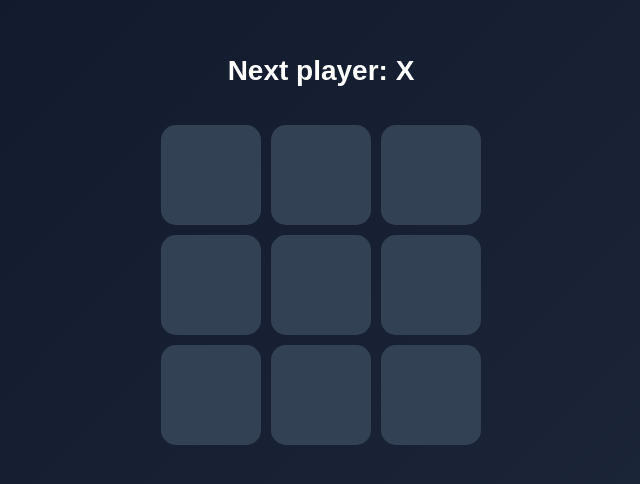
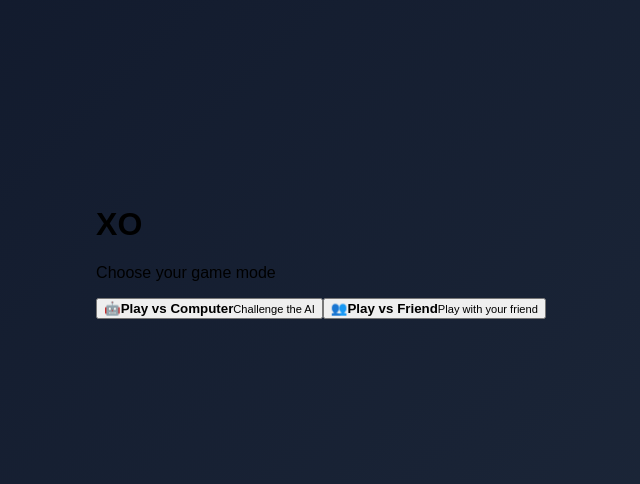
Before and after one commit to esraasaab1-droid/Tic-Tac-Toe-Game, a React (Vite) app: page / in a window 1280 px wide. Shown: the part 148-632 px from the top of the page, without its empty margins (319-959 px from the left). Built offline with nearby package versions, Linux system fonts and the light colour scheme; the HTML template or start-up script is replaced by a standard one.

Commit message:
Refactor App component for game mode and AI

```diff
--- a/src/App.jsx
+++ b/src/App.jsx
@@ -1,142 +1,19 @@
 import { useState } from "react";
+import "./App.css";
 
-function Square({ value, onSquareClick }) {
-  return (
-    <button onClick={onSquareClick} className="square">
-      {value}
-    </button>
-  );
-}
-
-export default function Board() {
-  const [xIsNext, setXIsNext] = useState(true);
-  const [squares, setSquares] = useState(Array(9).fill(null));
-
-  const winner = calculateWinner(squares);
-
-  // التحقق من التعادل
-  const isDraw = !winner && squares.every((square) => square !== null);
-
-  let status;
-
-  if (winner) {
-    status = "Winner: " + winner;
-  } else if (isDraw) {
-    status = "Draw!";
-  } else {
-    status = "Next player: " + (xIsNext ? "X" : "O");
-  }
-
-  function handleClick(i) {
-    // إذا الخانة مستخدمة أو في فائز، لا نسمح بالضغط
-    if (squares[i] || winner) {
-      return;
-    }
-
-    const nextSquares = squares.slice();
-
-    if (xIsNext) {
-      nextSquares[i] = "X";
-    } else {
-      nextSquares[i] = "O";
-    }
-
-    setSquares(nextSquares);
-    setXIsNext(!xIsNext);
-  }
-
-  return (
-    <div className="board">
-
-      {/* Status */}
-      <div
-        className={`status ${
-          winner ? "winner" : isDraw ? "draw" : ""
-        }`}
-      >
-        {status}
-      </div>
-
-      {/* Row 1 */}
-      <div className="board-row">
-        <Square
-          value={squares[0]}
-          onSquareClick={() => handleClick(0)}
-        />
-
-        <Square
-          value={squares[1]}
-          onSquareClick={() => handleClick(1)}
-        />
-
-        <Square
-          value={squares[2]}
-          onSquareClick={() => handleClick(2)}
-        />
-      </div>
-
-      {/* Row 2 */}
-      <div className="board-row">
-        <Square
-          value={squares[3]}
-          onSquareClick={() => handleClick(3)}
-        />
-
-        <Square
-          value={squares[4]}
-          onSquareClick={() => handleClick(4)}
-        />
-
-        <Square
-          value={squares[5]}
-          onSquareClick={() => handleClick(5)}
-        />
-      </div>
-
-      {/* Row 3 */}
-      <div className="board-row">
-        <Square
-          value={squares[6]}
-          onSquareClick={() => handleClick(6)}
-        />
-
-        <Square
-          value={squares[7]}
-          onSquareClick={() => handleClick(7)}
-        />
-
-        <Square
-          value={squares[8]}
-          onSquareClick={() => handleClick(8)}
-        />
-      </div>
-
-    </div>
-  );
-}
-
-
-// =========================
-// Calculate Winner
-// =========================
-
-function calculateWinner(squares) {
-  const lines = [
+const winningLines = [
   [0, 1, 2],
   [3, 4, 5],
   [6, 7, 8],
-
   [0, 3, 6],
   [1, 4, 7],
   [2, 5, 8],
-
   [0, 4, 8],
   [2, 4, 6],
 ];
 
-  for (let i = 0; i < lines.length; i++) {
-    const [a, b, c] = lines[i];
-
+function calculateWinner(squares) {
+  for (const [a, b, c] of winningLines) {
     if (
       squares[a] &&
       squares[a] === squares[b] &&
@@ -148,3 +25,235 @@ function calculateWinner(squares) {
 
   return null;
 }
+
+// الكمبيوتر - Minimax
+function minimax(board, isMaximizing) {
+  const winner = calculateWinner(board);
+
+  if (winner === "O") return 10;
+  if (winner === "X") return -10;
+
+  if (board.every((square) => square !== null)) {
+    return 0;
+  }
+
+  if (isMaximizing) {
+    let bestScore = -Infinity;
+
+    for (let i = 0; i < board.length; i++) {
+      if (board[i] === null) {
+        board[i] = "O";
+
+        const score = minimax(board, false);
+
+        board[i] = null;
+
+        bestScore = Math.max(bestScore, score);
+      }
+    }
+
+    return bestScore;
+  } else {
+    let bestScore = Infinity;
+
+    for (let i = 0; i < board.length; i++) {
+      if (board[i] === null) {
+        board[i] = "X";
+
+        const score = minimax(board, true);
+
+        board[i] = null;
+
+        bestScore = Math.min(bestScore, score);
+      }
+    }
+
+    return bestScore;
+  }
+}
+
+function getBestMove(board) {
+  let bestScore = -Infinity;
+  let bestMove = null;
+
+  for (let i = 0; i < board.length; i++) {
+    if (board[i] === null) {
+      board[i] = "O";
+
+      const score = minimax(board, false);
+
+      board[i] = null;
+
+      if (score > bestScore) {
+        bestScore = score;
+        bestMove = i;
+      }
+    }
+  }
+
+  return bestMove;
+}
+
+function Square({ value, onSquareClick, winner }) {
+  return (
+    <button
+      className={`square ${value ? "filled" : ""} ${
+        winner ? "winning-square" : ""
+      }`}
+      onClick={onSquareClick}
+    >
+      {value}
+    </button>
+  );
+}
+
+export default function App() {
+  const [gameMode, setGameMode] = useState(null);
+
+  const [squares, setSquares] = useState(Array(9).fill(null));
+
+  const [xIsNext, setXIsNext] = useState(true);
+
+  const winner = calculateWinner(squares);
+
+  const isDraw = !winner && squares.every((square) => square !== null);
+
+  function handleClick(index) {
+    if (squares[index] || winner || isDraw) return;
+
+    // إذا كانت اللعبة ضد الكمبيوتر
+    if (gameMode === "computer" && !xIsNext) return;
+
+    const nextSquares = squares.slice();
+
+    nextSquares[index] = xIsNext ? "X" : "O";
+
+    setSquares(nextSquares);
+    setXIsNext(!xIsNext);
+
+    // دور الكمبيوتر
+    if (gameMode === "computer" && xIsNext) {
+      setTimeout(() => {
+        const computerMove = getBestMove(nextSquares);
+
+        if (computerMove !== null) {
+          const computerSquares = nextSquares.slice();
+
+          computerSquares[computerMove] = "O";
+
+          setSquares(computerSquares);
+          setXIsNext(true);
+        }
+      }, 500);
+    }
+  }
+
+  function resetGame() {
+    setSquares(Array(9).fill(null));
+    setXIsNext(true);
+  }
+
+  function chooseMode(mode) {
+    setGameMode(mode);
+    resetGame();
+  }
+
+  function backToMenu() {
+    setGameMode(null);
+    resetGame();
+  }
+
+  // القائمة الرئيسية
+  if (!gameMode) {
+    return (
+      <div className="game-container">
+        <div className="menu">
+          <h1>XO</h1>
+
+          <p className="subtitle">Choose your game mode</p>
+
+          <div className="mode-buttons">
+            <button
+              className="mode-button"
+              onClick={() => chooseMode("computer")}
+            >
+              <span>🤖</span>
+              <strong>Play vs Computer</strong>
+              <small>Challenge the AI</small>
+            </button>
+
+            <button
+              className="mode-button"
+              onClick={() => chooseMode("friend")}
+            >
+              <span>👥</span>
+              <strong>Play vs Friend</strong>
+              <small>Play with your friend</small>
+            </button>
+          </div>
+        </div>
+      </div>
+    );
+  }
+
+  return (
+    <div className="game-container">
+      <div className="game">
+        <h1>XO</h1>
+
+        <p className="mode">
+          {gameMode === "computer"
+            ? "You ❌ vs Computer ⭕"
+            : "Player ❌ vs Player ⭕"}
+        </p>
+
+        <div className="status">
+          {winner ? (
+            <div className="result winner">
+              🎉 {winner === "X" ? "X" : "O"} Wins!
+            </div>
+          ) : isDraw ? (
+            <div className="result draw">🤝 It's a Draw!</div>
+          ) : (
+            <div className="turn">
+              {xIsNext
+                ? "❌ Your Turn"
+                : gameMode === "computer"
+                ? "🤖 Computer is thinking..."
+                : "⭕ O's Turn"}
+            </div>
+          )}
+        </div>
+
+        <div className="board">
+          {squares.map((value, index) => {
+            const isWinningSquare =
+              winner &&
+              winningLines.some(
+                (line) => line.includes(index) && line.every((i) => squares[i] === winner)
+              );
+
+            return (
+              <Square
+                key={index}
+                value={value}
+                winner={isWinningSquare}
+                onSquareClick={() => handleClick(index)}
+              />
+            );
+          })}
+        </div>
+
+        <div className="buttons">
+          <button className="reset-button" onClick={resetGame}>
+            🔄 Play Again
+          </button>
+
+          <button className="menu-button" onClick={backToMenu}>
+            🏠 Change Mode
+          </button>
+        </div>
+      </div>
+    </div>
+  );
+}
```
Lines whose indentation alone changed are shown as unchanged.
